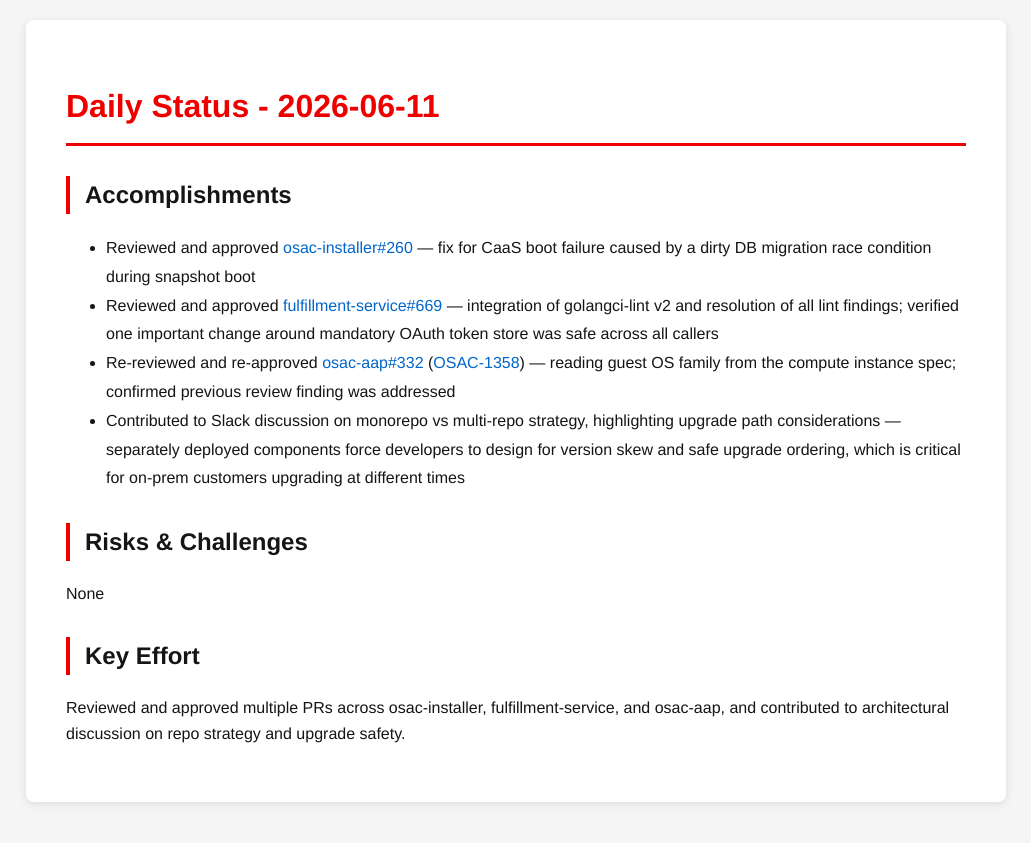
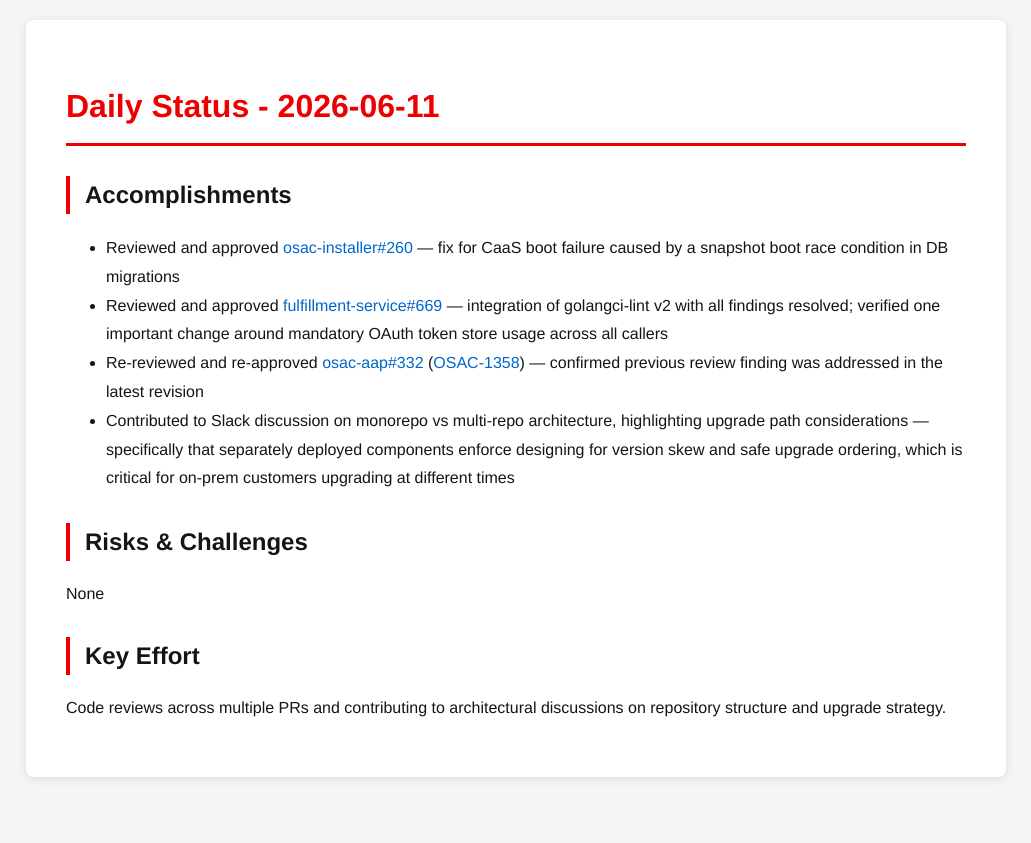
Before and after one commit to tzvatot/daily-status, a Jekyll site: the page built from 2026-06-11.md, in a window 1280 px wide. Shown: the top 843 px of the page, without its empty margins (124-1155 px from the left). Built offline with Jekyll 4.4.1, drawn with Linux system fonts in a browser that asks for light colours.

Commit message:
Daily status update - 2026-06-11

```diff
--- a/2026-06-11.md
+++ b/2026-06-11.md
@@ -7,13 +7,13 @@ date: 2026-06-11
 # Daily Status - 2026-06-11
 
 ## Accomplishments
-- Reviewed and approved [osac-installer#260](https://github.com/osac-project/osac-installer/pull/260) — fix for CaaS boot failure caused by a dirty DB migration race condition during snapshot boot
-- Reviewed and approved [fulfillment-service#669](https://github.com/osac-project/fulfillment-service/pull/669) — integration of golangci-lint v2 and resolution of all lint findings; verified one important change around mandatory OAuth token store was safe across all callers
-- Re-reviewed and re-approved [osac-aap#332](https://github.com/osac-project/osac-aap/pull/332) ([OSAC-1358](https://redhat.atlassian.net/browse/OSAC-1358)) — reading guest OS family from the compute instance spec; confirmed previous review finding was addressed
-- Contributed to Slack discussion on monorepo vs multi-repo strategy, highlighting upgrade path considerations — separately deployed components force developers to design for version skew and safe upgrade ordering, which is critical for on-prem customers upgrading at different times
+- Reviewed and approved [osac-installer#260](https://github.com/osac-project/osac-installer/pull/260) — fix for CaaS boot failure caused by a snapshot boot race condition in DB migrations
+- Reviewed and approved [fulfillment-service#669](https://github.com/osac-project/fulfillment-service/pull/669) — integration of golangci-lint v2 with all findings resolved; verified one important change around mandatory OAuth token store usage across all callers
+- Re-reviewed and re-approved [osac-aap#332](https://github.com/osac-project/osac-aap/pull/332) ([OSAC-1358](https://redhat.atlassian.net/browse/OSAC-1358)) — confirmed previous review finding was addressed in the latest revision
+- Contributed to Slack discussion on monorepo vs multi-repo architecture, highlighting upgrade path considerations — specifically that separately deployed components enforce designing for version skew and safe upgrade ordering, which is critical for on-prem customers upgrading at different times
 
 ## Risks & Challenges
 None
 
 ## Key Effort
-Reviewed and approved multiple PRs across osac-installer, fulfillment-service, and osac-aap, and contributed to architectural discussion on repo strategy and upgrade safety.
+Code reviews across multiple PRs and contributing to architectural discussions on repository structure and upgrade strategy.
```
